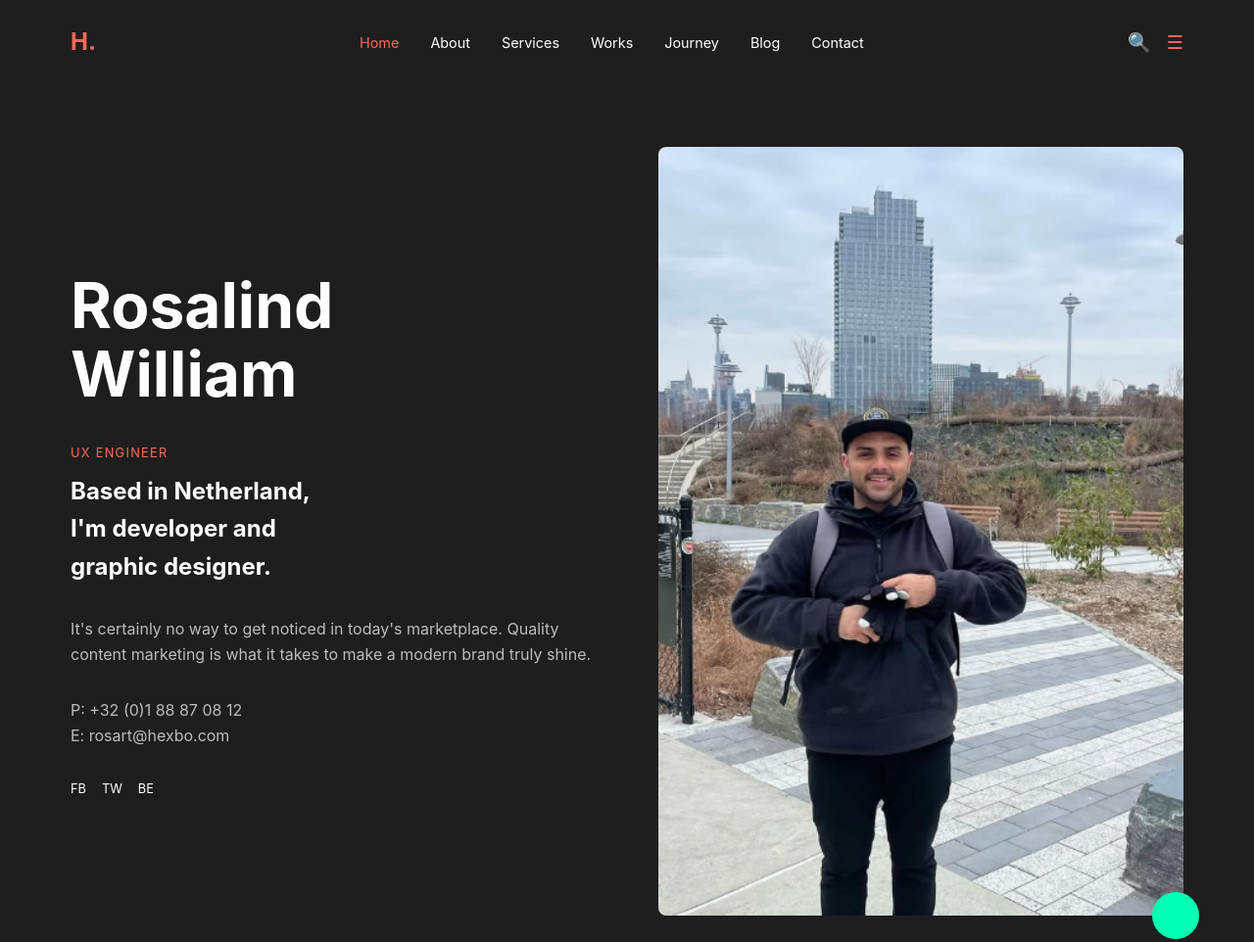
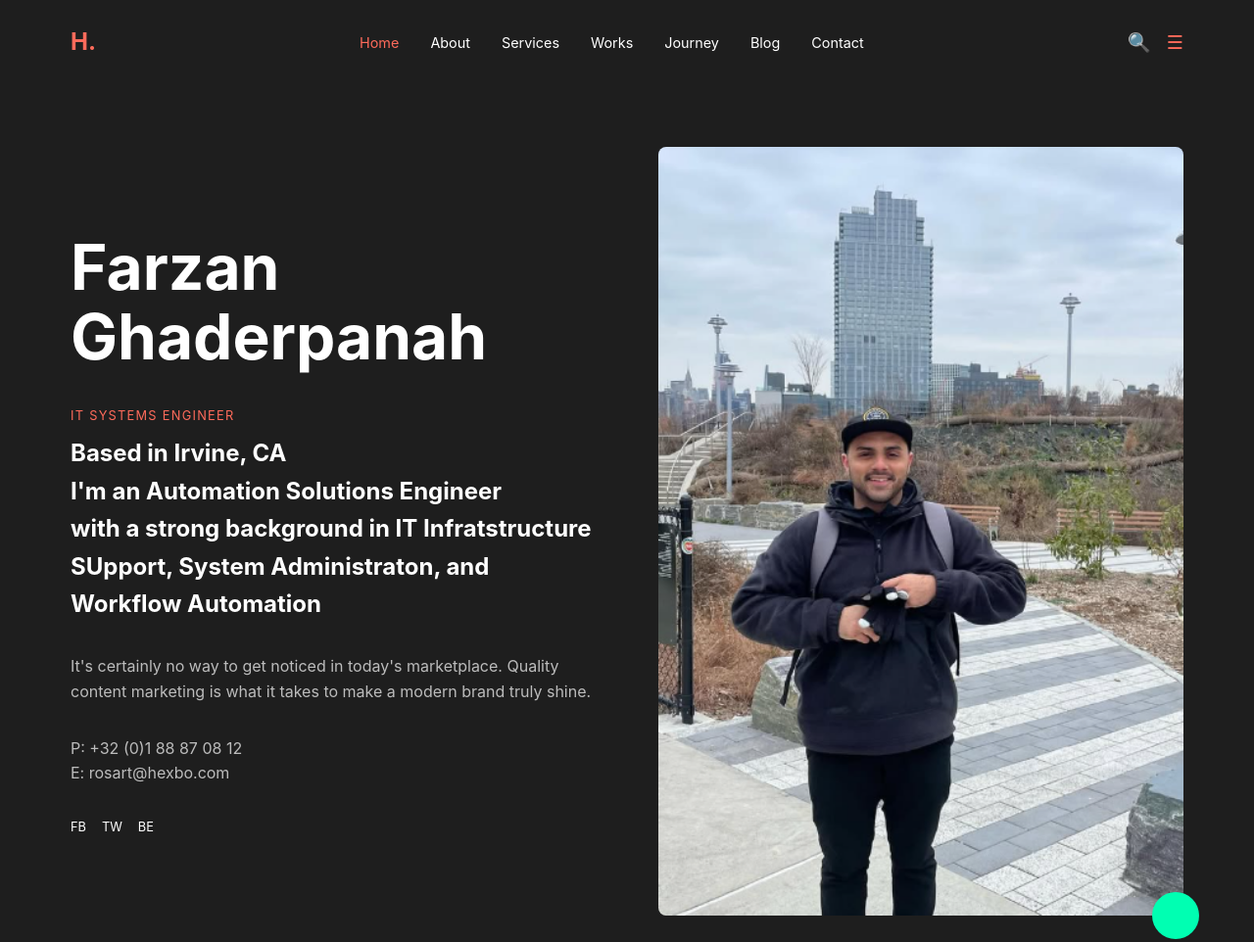
Before and after one commit to FarZoffOfficial/FarzanGhaderpanahPortfolio, a React app: page index.html in a window 1280 px wide. Shown: the top 962 px of the page at 98% size. Built offline with nearby package versions, Linux system fonts and the light colour scheme.

Commit message:
Update index.html

```diff
--- a/index.html
+++ b/index.html
@@ -28,10 +28,10 @@
     <main class="container">
         <div class="hero-section">
             <div class="hero-content">
-                <h1>Rosalind<br>William</h1>
+                <h1>Farzan<br>Ghaderpanah</h1>
                 <div class="role">
-                    <span class="title">UX Engineer</span>
-                    <h2>Based in Netherland,<br>I'm developer and<br>graphic designer.</h2>
+                    <span class="title">IT Systems Engineer</span>
+                    <h2>Based in Irvine, CA<br>I'm an Automation Solutions Engineer<br>with a strong background in IT Infratstructure SUpport, System Administraton, and Workflow Automation<br></h2>
                 </div>
                 <p class="description">It's certainly no way to get noticed in today's marketplace. Quality content marketing is what it takes to make a modern brand truly shine.</p>
                 <div class="contact-info">
```
